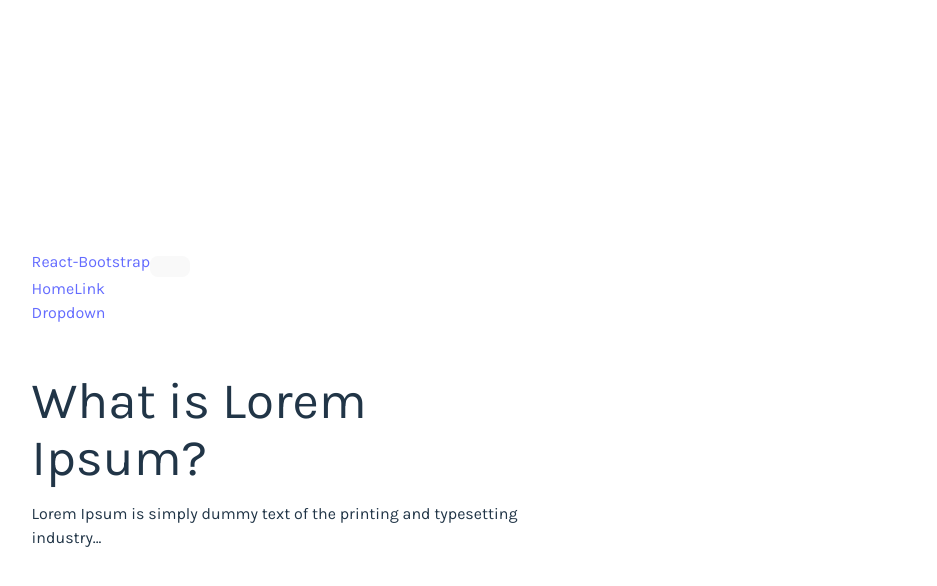
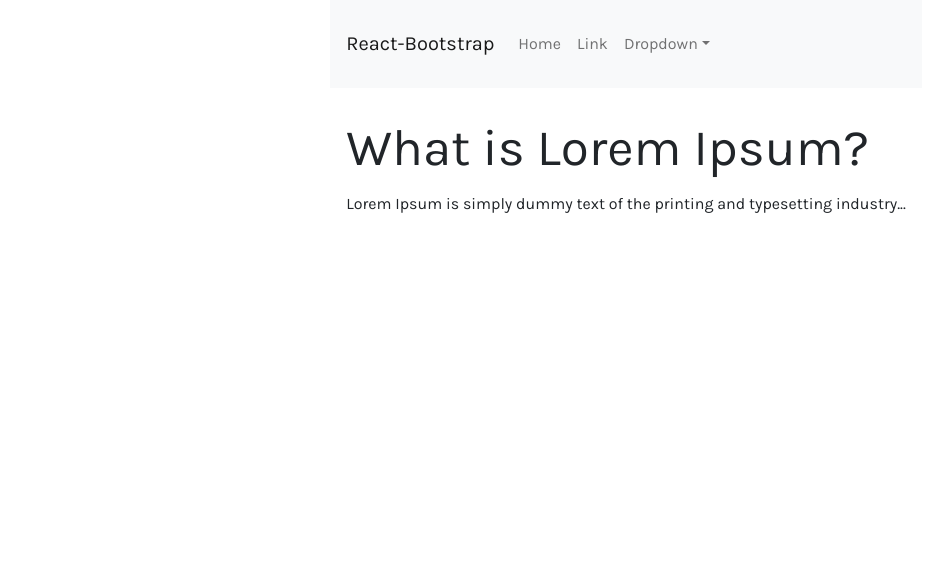
Before and after one commit to hamza-deriv/simple-dtrader, a React (Vite) app: page / in a window 1280 px wide. Shown: the top 586 px of the page, without its empty margins (14-951 px from the left). Built offline with nearby package versions, Linux system fonts and the light colour scheme; no server answers.

Commit message:
websocket  added

```diff
--- a/src/App.css
+++ b/src/App.css
@@ -15,7 +15,7 @@ body {
 }
 
 .container {
-  max-width: 90%;
+  max-width: 100%;
   margin-right: auto;
   margin-left: auto;
   padding: 1rem;
--- a/src/App.tsx
+++ b/src/App.tsx
@@ -1,9 +1,25 @@
-import { useState } from 'react'
+import { useState, useRef, useEffect } from 'react'
 import Navbar from './components/Navbar'
+import 'bootstrap/dist/css/bootstrap.min.css';
 import './App.css'
 
 function App() {
   const [count, setCount] = useState(0)
+
+  const ws = new WebSocket('wss://ws.binaryws.com/websockets/v3?app_id=1089');
+
+  const apiCall = {
+    ticks: "R_100",
+    // subscribe: { channel: "order_book_btcusd" },
+  };
+  ws.onopen = (event) => {
+    ws.send(JSON.stringify({ticks:'R_100'}));
+  };
+
+  ws.onmessage = function(msg) {
+    var data = JSON.parse(msg.data);
+    console.log('ticks update: %o', data);
+ };
 
   return (
     // <div className="App">
--- a/src/index.css
+++ b/src/index.css
@@ -26,7 +26,7 @@ a:hover {
 
 body {
   margin: 0;
-  display: flex;
+  /* display: flex; */
   place-items: center;
   min-width: 320px;
   min-height: 100vh;
```
